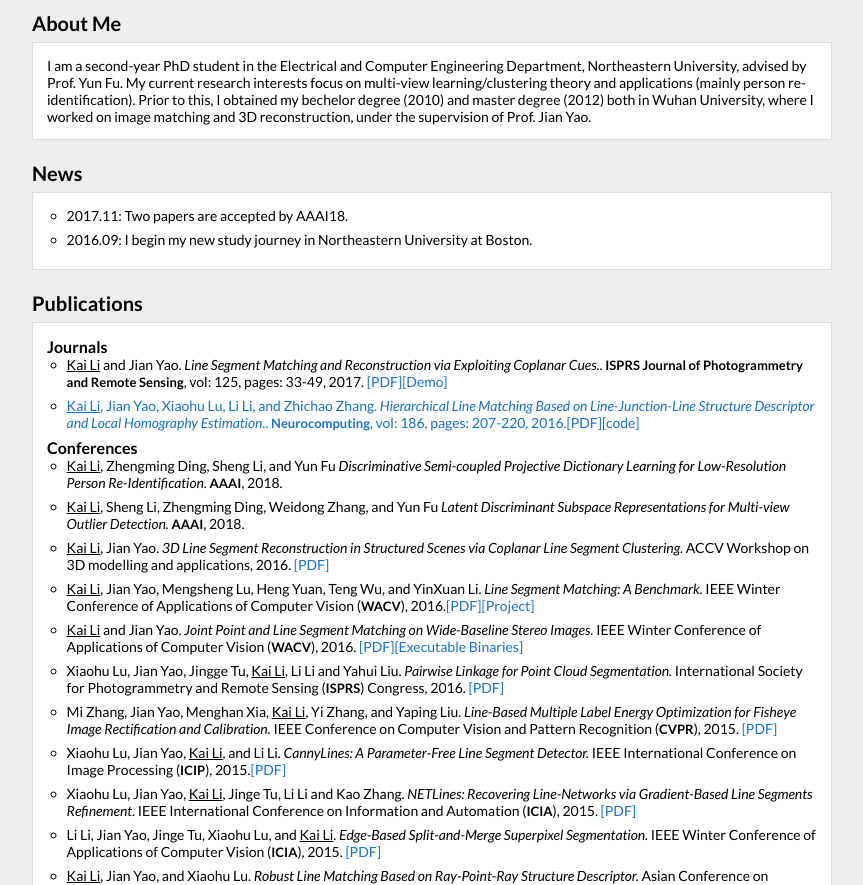
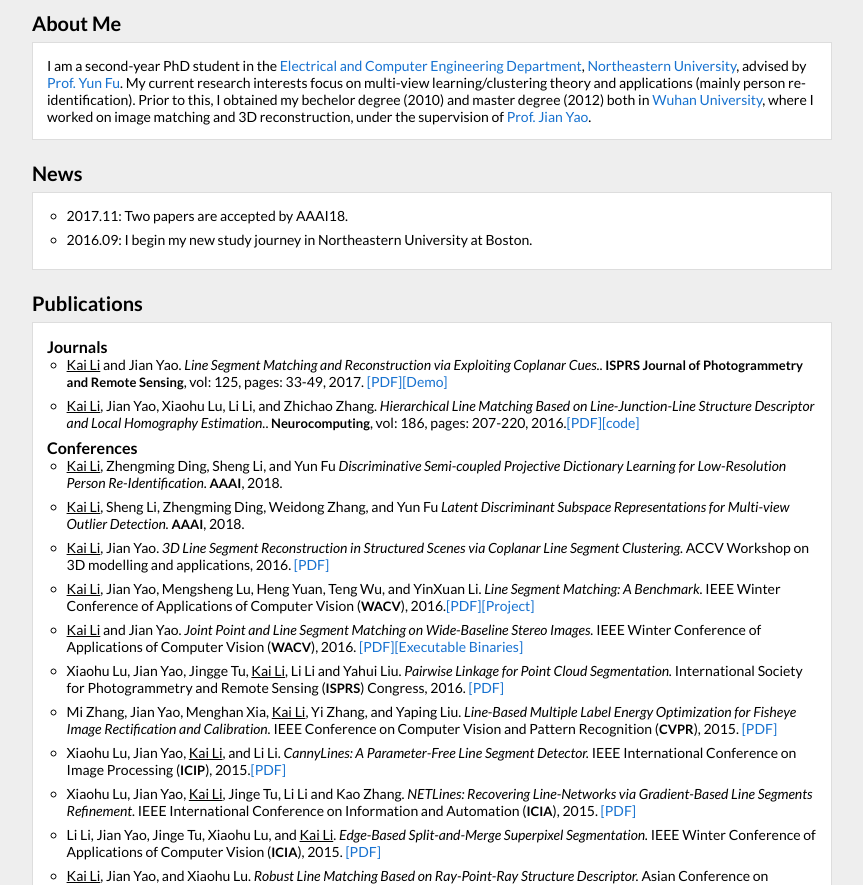
Before and after one commit to kailigo/kailigo.github.io, a plain HTML site: page index.html in a window 1280 px wide. Shown: the part 215-1100 px from the top of the page, without its empty margins (208-1071 px from the left). Drawn offline with Linux system fonts and the light colour scheme.

Commit message:
update profile

```diff
--- a/index.html
+++ b/index.html
@@ -156,8 +156,7 @@ div.paper pre {
 <div class="section">
 <h2>About Me</h2> <!--(<a href='CV_KaiLi.pdf'>CV</a>)-->
 <div class="paper">
-I am a second-year PhD student in the Electrical and Computer Engineering Department, Northeastern University, advised by Prof. Yun Fu. My current research interests focus on multi-view learning/clustering theory and applications (mainly person re-identification). Prior to this, I obtained my bechelor degree (2010) and master degree (2012) both in Wuhan University, where I worked on image matching and 3D reconstruction, under the supervision of Prof. Jian Yao.
-<!-- <br> <br> -->
+I am a second-year PhD student in the <a href='http://www.ece.neu.edu/'>Electrical and Computer Engineering Department</a>, <a href='http://www.northeastern.edu/'>Northeastern University</a>, advised by <a href='http://www1.ece.neu.edu/~yunfu/'> Prof. Yun Fu</a>. My current research interests focus on multi-view learning/clustering theory and applications (mainly person re-identification). Prior to this, I obtained my bechelor degree (2010) and master degree (2012) both in  <a href='http://www.whu.edu.cn/'>Wuhan University</a>, where I worked on image matching and 3D reconstruction, under the supervision of <a href='http://cvrs.whu.edu.cn/'>Prof. Jian Yao</a>.
 </div>
 </div>
 </div>
@@ -181,7 +180,7 @@ I am a second-year PhD student in the Electrical and Computer Engineering Depart
   <div class="paper">
   <h3 id="confpapers">Journals</h3>
     <ul>
-	<li> <u>Kai Li</u> and Jian Yao. <i>Line Segment Matching and Reconstruction via Exploiting Coplanar Cues.</i>. <strong> ISPRS Journal of Photogrammetry and Remote Sensing</strong>, vol: 125, pages: 33-49, 2017. <a href='http://www.sciencedirect.com/science/article/pii/S0924271616301708'>[PDF]</a><a href='https://www.youtube.com/watch?v=Djh-NgZ9XEg&feature=youtu.be'>[Demo]
+	<li> <u>Kai Li</u> and Jian Yao. <i>Line Segment Matching and Reconstruction via Exploiting Coplanar Cues.</i>. <strong> ISPRS Journal of Photogrammetry and Remote Sensing</strong>, vol: 125, pages: 33-49, 2017. <a href='http://www.sciencedirect.com/science/article/pii/S0924271616301708'>[PDF]</a><a href='https://www.youtube.com/watch?v=Djh-NgZ9XEg&feature=youtu.be'>[Demo]</a>
 	</li>
 	<li> <u>Kai Li</u>, Jian Yao, Xiaohu Lu, Li Li, and Zhichao Zhang. <i>Hierarchical Line Matching Based on Line-Junction-Line Structure Descriptor and Local Homography Estimation.</i>. <strong>Neurocomputing</strong>, vol: 186, pages: 207-220, 2016.<a href='http://www.sciencedirect.com/science/article/pii/S0925231215018998'>[PDF]</a><a href='https://github.com/kailigo/LineSegmentMatching'>[code]</a>
 	</li>
```
